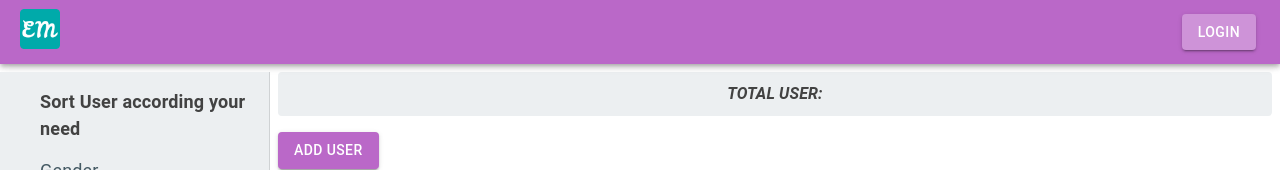
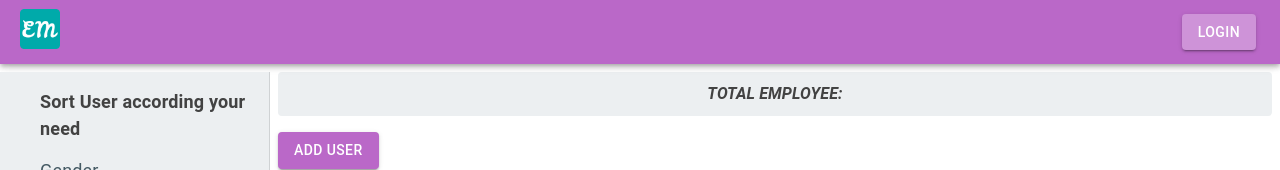
Before and after one commit to NiharMondal/ts-employee-client, a React (Create React App) app: page /users in a window 1280 px wide. Shown: the top 170 px of the page. Built offline with nearby package versions, Linux system fonts and the light colour scheme; no server answers.

Commit message:
add: heading title

```diff
--- a/src/pages/App.tsx
+++ b/src/pages/App.tsx
@@ -91,7 +91,7 @@ export default function App() {
             </IconButton>
 
             <Typography variant="subtitle1">
-              TOTAL USER: {userData?.length}
+              TOTAL EMPLOYEE: {userData?.length}
             </Typography>
           </Box>
           <Box sx={{ my: 2, alignItems: "center" }}>
```
